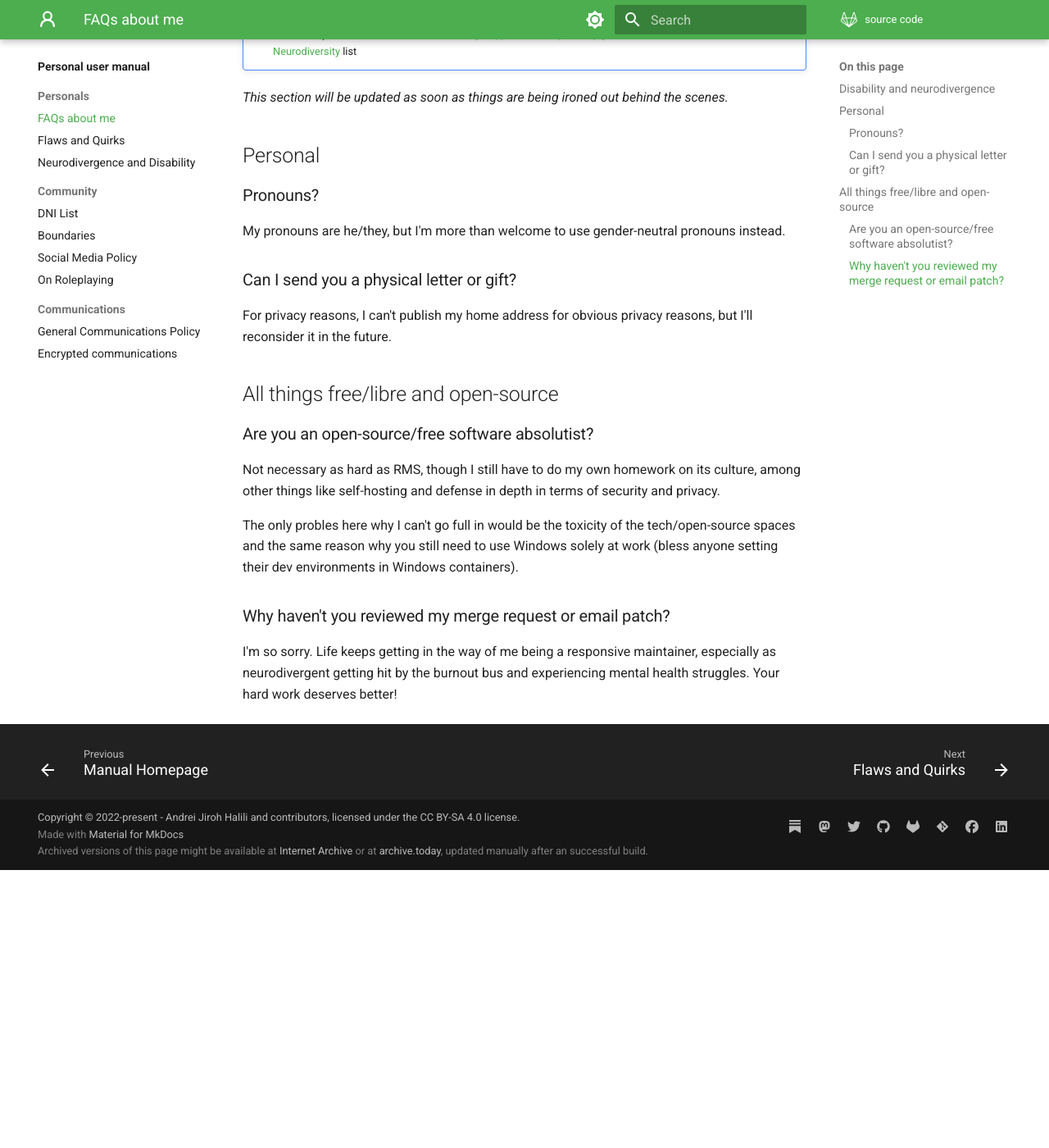
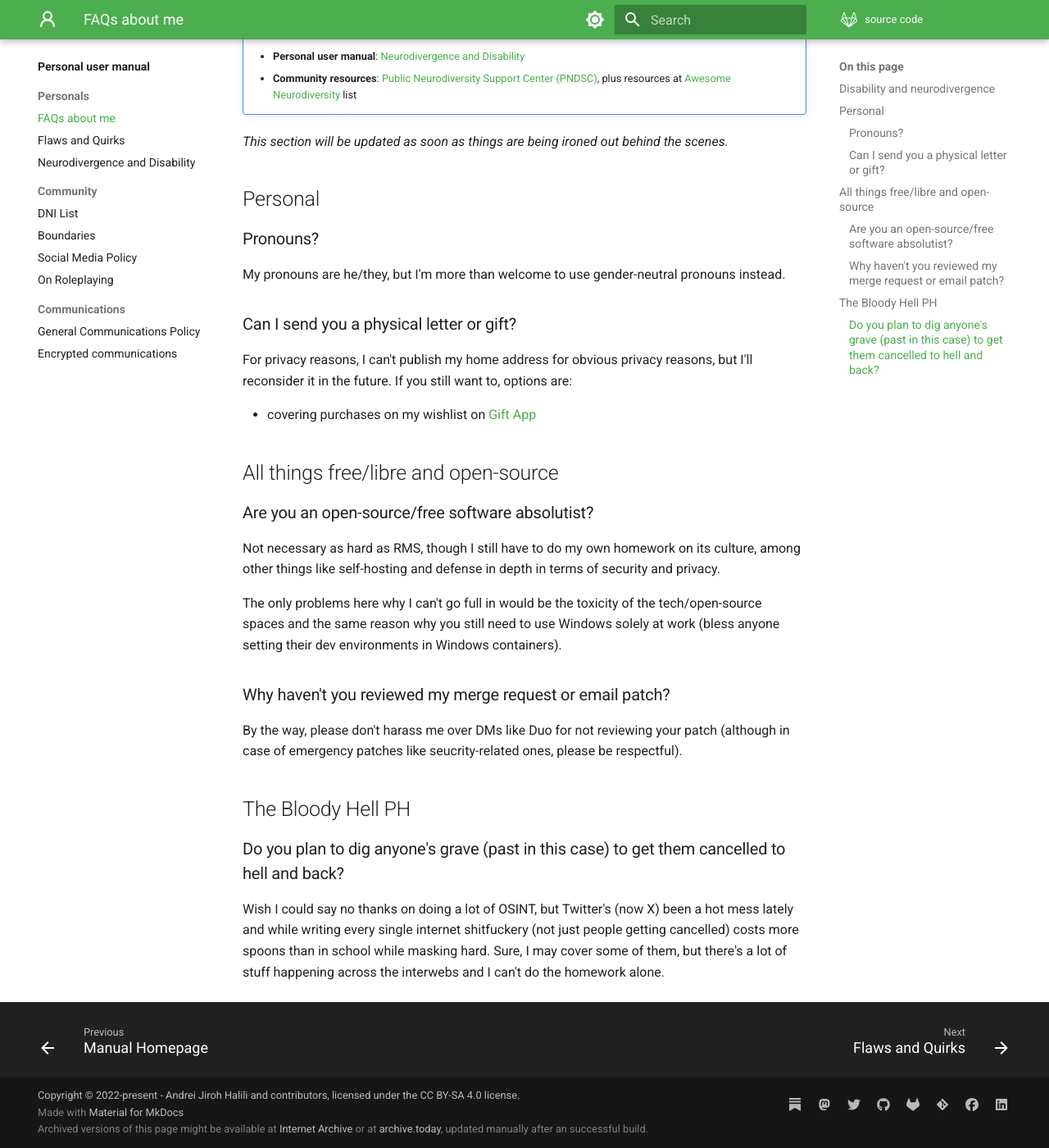
Before and after one commit to andreijiroh-dev/website, an MkDocs documentation site: the page built from markdown/faq.md, in a window 1280 px wide and 1400 px high, scrolled down 545 px. Shown: the whole window at 82% size. Built offline with MkDocs 1.6.1 and Material for MkDocs 9.7.7, drawn with Linux system fonts in a browser that asks for light colours; before the commit the page ends 1606 px from its top, so only the background shows below that; some of the changed text lies outside the part shown.

Commit message:
docs(faq): update FAQ content
Signed-off-by: Andrei Jiroh Halili <ajhalili2006@gmail.com>

```diff
--- a/markdown/faq.md
+++ b/markdown/faq.md
@@ -2,12 +2,18 @@
 
 _Last updated: 2023-10-TBD_
 
-!!! warning "To be worked on soon"
-    I'll be compiling some answers to frequently asked questions about me in the future.
+[Last updated]: https://mau.dev/andreijiroh.dev/website/-/commits/main/markdown/faq.md
+
+!!! warning "This page is a working draft"
+    I'll be compiling some more answers to frequently asked questions about me in the future. In the meanwhile, if your
+    answer is not here, [let me know](./contact/index.md) or
+    search the internet.
 
 ## Disability and neurodivergence
 
 !!! note "Dive deeper"
+    I may expect to get questions about autism in general, so I compile these resources ahead of time.
+
     * **Personal user manual**: [Neurodivergence and Disability](./user-manual/neurodivergence-and-disability.md)
     * **Community resources**: [Public Neurodiversity Support Center (PNDSC)](https://coda.io/@mykola-bilokonsky/public-neurodiversity-support-center), plus resources at [Awesome Neurodiversity](https://linktr.ee/AwesomeND) list
 
@@ -22,7 +28,9 @@ My pronouns are he/they, but I'm more than welcome to use gender-neutral pronoun
 ### Can I send you a physical letter or gift?
 
 For privacy reasons, I can't publish my home address for obvious privacy reasons, but
-I'll reconsider it in the future.
+I'll reconsider it in the future. If you still want to, options are:
+
+* covering purchases on my wishlist on [Gift App](https://giftapp.com/ajhalili2006)
 
 ## All things free/libre and open-source
 
@@ -30,10 +38,18 @@ I'll reconsider it in the future.
 
 Not necessary as hard as RMS, though I still have to do my own homework on its culture, among other things like self-hosting and defense in depth in terms of security and privacy.
 
-The only probles here why I can't go full in would be the toxicity of the tech/open-source spaces and the same reason
+The only problems here why I can't go full in would be the toxicity of the tech/open-source spaces and the same reason
 why you still need to use Windows solely at work (bless anyone setting their dev environments in Windows containers).
 
 ### Why haven't you reviewed my merge request or email patch?
 
-I'm so sorry. Life keeps getting in the way of me being a responsive maintainer, especially as neurodivergent getting hit
-by the burnout bus and experiencing mental health struggles. Your hard work deserves better!
+By the way, please don't harass me over DMs like Duo for not reviewing your patch (although in case of emergency patches like seucrity-related ones,
+please be respectful).
+
+## The Bloody Hell PH
+
+### Do you plan to dig anyone's grave (past in this case) to get them cancelled to hell and back?
+
+Wish I could say no thanks on doing a lot of OSINT, but Twitter's (now X) been a hot mess lately and
+while writing every single internet shitfuckery (not just people getting cancelled) costs more spoons than in school while masking hard. Sure, I may cover some of them,
+but there's a lot of stuff happening across the interwebs and I can't do the homework alone.
```
